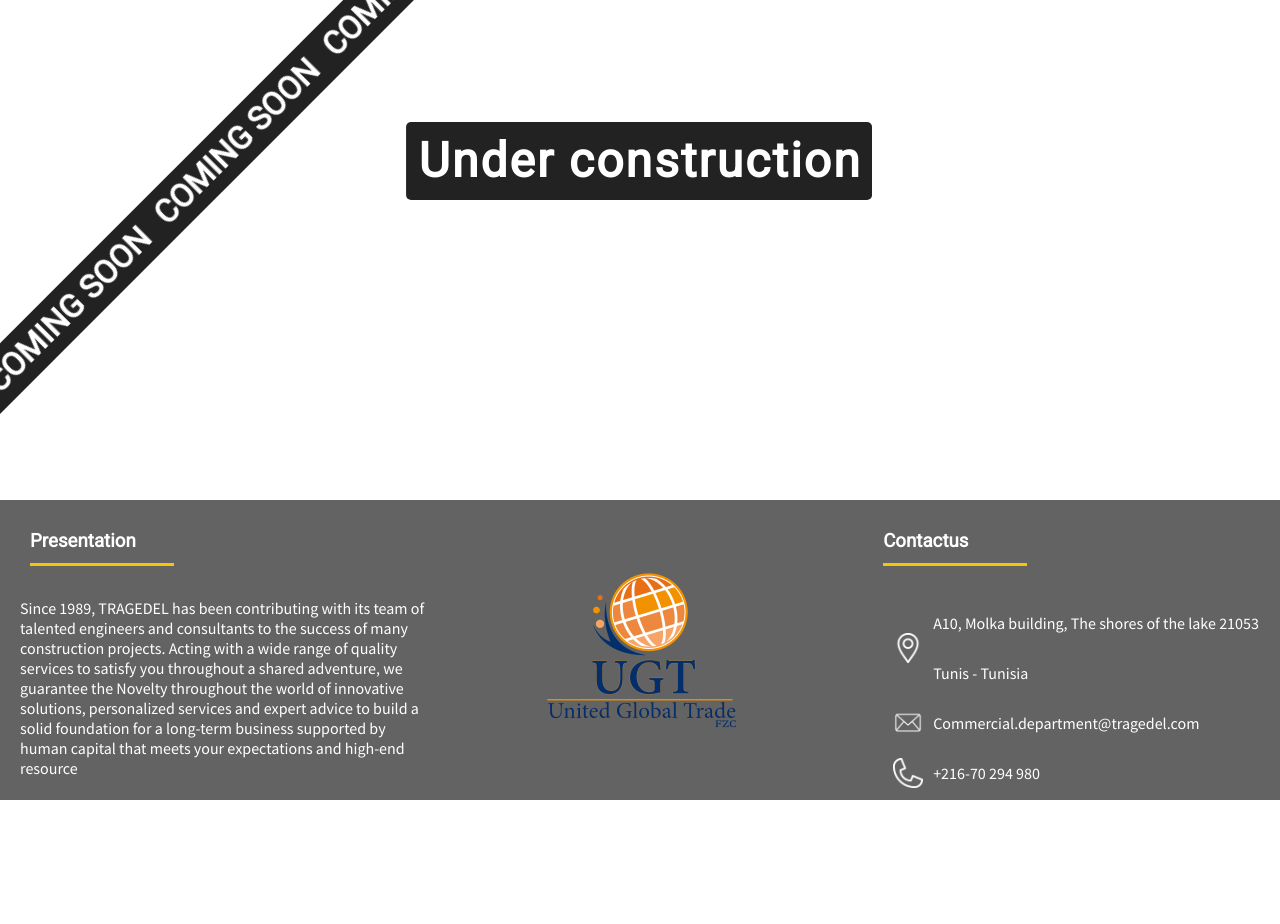
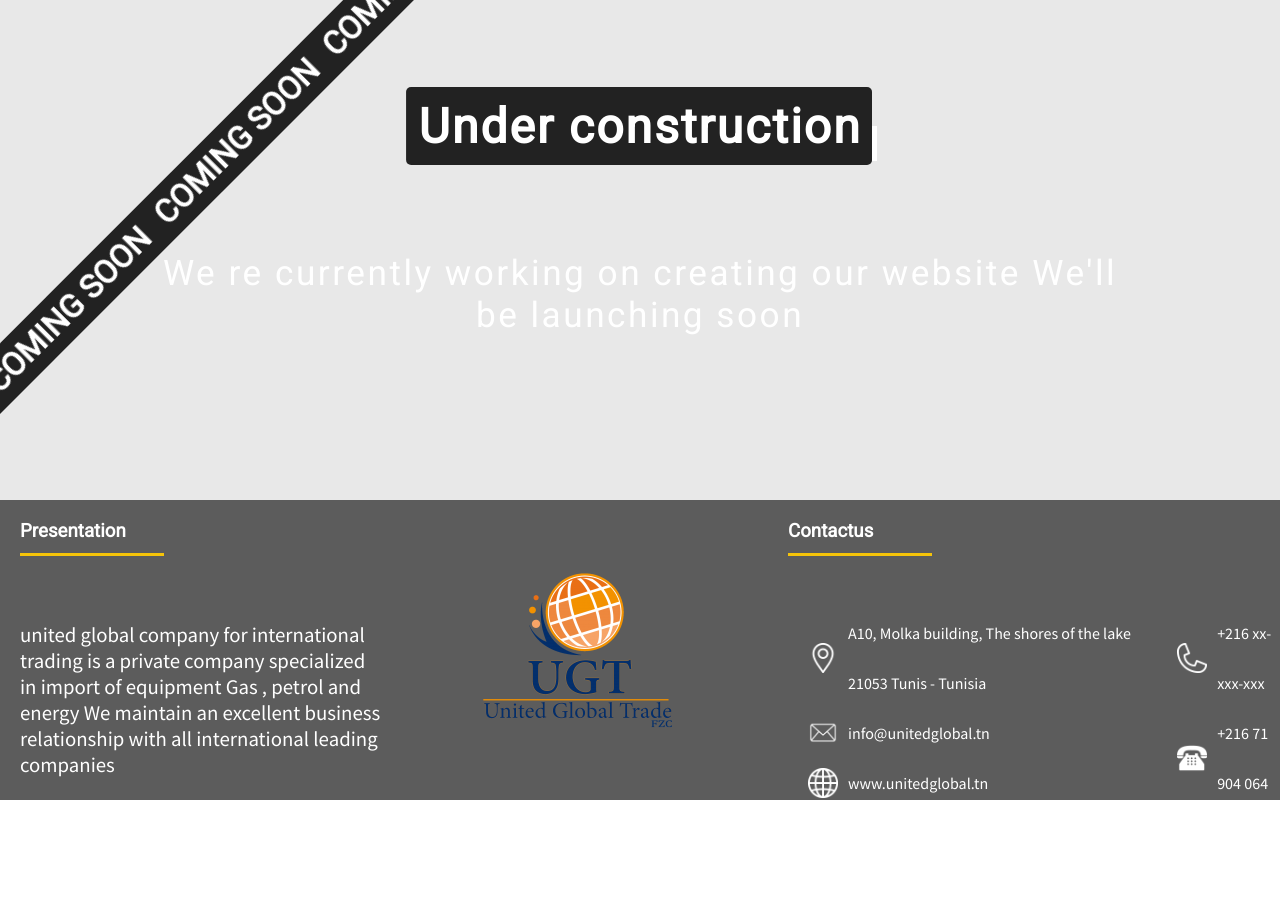
Before and after one commit to azizjarrar/comingsoonPage, a plain HTML site: page index.html in a window 1280 px wide. Before the commit the page ends 800 px from the top, so only its background shows below. Drawn offline with nearby package versions, Linux system fonts and the light colour scheme.

Commit message:
last commit

```diff
--- a/index.css
+++ b/index.css
@@ -4,11 +4,23 @@ body{
     width: 100vw !important;
     max-width: 100vw !important;
     background-image: url("./background.jpg");
-    background-repeat: no-repeat;
+    background-repeat: repeat;
     background-size: cover;
+    background-position: 0px -150px;
     overflow: hidden;
+
     margin: 0;
     scroll-behavior: smooth;
+}
+body::after{
+    content: "";
+    background-color: #222222;
+    position: absolute;
+    bottom: 0;
+    height: 100%;
+    width: 100%;
+    opacity: 0.1;
+    z-index: -1;
 }
 html{
     width: 100vw !important;
@@ -80,7 +92,7 @@ html{
 .header{
     height: calc(100% - 300px);
     display: flex;
-    align-items: center;
+    align-items: flex-start;
     justify-content: center;
 }
 .title{
@@ -94,6 +106,7 @@ html{
 }
 .titleContainer{
     z-index: 16515616565;
+    margin-top: 50px;
 }
 .titletext{
     color: white;
@@ -176,7 +189,7 @@ p{
     display: flex;
     align-items: center;
     justify-content: center;
-    font-size: 1.5rem;
+    font-size: 1.8rem;
 }
 .logo{
     display: flex;
@@ -184,22 +197,22 @@ p{
     justify-content: center;
 }
 .presentation{
-    width: 33.3%;
+    width: 30%;
     display: flex;
     flex-direction: column;
 }
 .logo{
-    width: 33.3%;
+    width: 30%;
     flex-grow: 1;
 }
 .Contactus{
-    width: 33.3%;
+    width: 40%;
     flex-grow: 1;
 }
 .headerBottom{
     color: white;
     position: relative;
-    margin: 30px;
+    margin: 20px;
     display: inline-block;
     width: 120px;
 }
@@ -215,8 +228,9 @@ p{
 }
 .desc p{
     color: white;
-    font-size: 1.0rem;
+    font-size: 1.3rem;
     margin-left: 20px;
+    margin-top: 60px;
 }
 li{
     list-style-type:none;
@@ -232,13 +246,27 @@ li img{
     height: 30px;
     height: 30px;
 }
+.uls{
+    display: flex;
+    margin-top: 30px;
+}
 @media (orientation: portrait) {
-
+    .header{
+        height: calc(100% - 300px);
+        display: flex;
+        align-items: center;
+        justify-content: center;
+    }
+    .uls{
+        display: flex;
+        flex-direction: column;
+    }
     body{
         height: auto;
         min-height: 100%;
         width: 100vw !important;
         overflow:scroll;
+        background-position: 0px -0px;
     }
     body::after{
         content: "";
@@ -300,6 +328,7 @@ li img{
        margin-bottom: 20px;
 
     }
+
     .presentation{
         width: 100%;
         padding: 10px;
--- a/index.html
+++ b/index.html
@@ -45,17 +45,25 @@
             <div class="presentation">
                 <h3 class="headerBottom">Presentation</h3>
                 <div class="desc">
-                    <p>Since 1989, TRAGEDEL has been contributing with its team of talented engineers and consultants to the success of many construction projects. Acting with a wide range of quality services to satisfy you throughout a shared adventure, we guarantee the Novelty throughout the world of innovative solutions, personalized services and expert advice to build a solid foundation for a long-term business supported by human capital that meets your expectations and high-end resource</p>
+                    <p>united global company for international trading  is  a private company  specialized in import of equipment Gas , petrol and energy
+                        We maintain an excellent business relationship with all international  leading companies </p>
                 </div>
             </div>
             <div class="logo"> <img src="logo.png" alt=""> </div>
             <div class="Contactus">
                 <h3 class="headerBottom">Contactus</h3>
+                <div class="uls">
+                    <ul>
+                    <li><img src="./location.png" alt=""> A10, Molka building, The shores of the lake 21053 Tunis - Tunisia</li>
+                    <li><img src="./email.png" alt=""> info@unitedglobal.tn</li>
+                    <li><img src="./web.png" alt=""> www.unitedglobal.tn</li>
+                </ul>
                 <ul>
-                    <li><img src="./location.png" alt=""> A10, Molka building, The shores of the lake 21053 Tunis - Tunisia</li>
-                    <li><img src="./email.png" alt=""> Commercial.department@tragedel.com</li>
-                    <li><img src="./phone.png" alt=""> +216-70 294 980</li>
+                    <li><img src="./phone.png" alt=""> +216 xx-xxx-xxx</li>
+                    <li><img src="./mobile.png" alt=""> +216 71 904 064</li>
+                    <li><img src="./fax.png" alt=""> +216 71 904 053</li>
                 </ul>
+            </div>
             </div>
 
     </div>
```
Also changed, not shown: fax.png (added), mobile.png (added), web.png (added).
